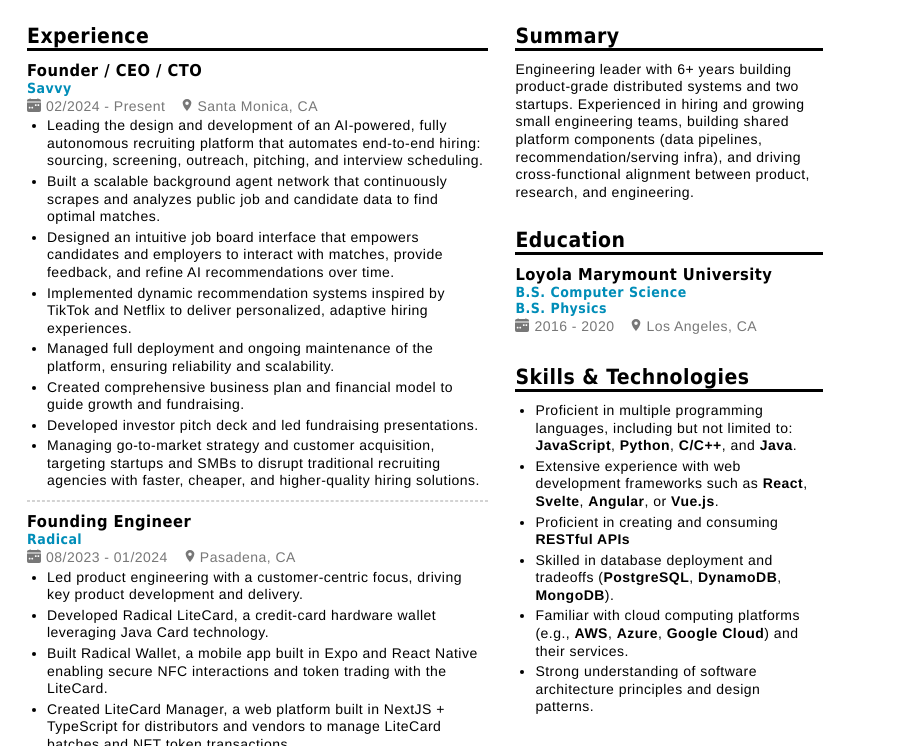
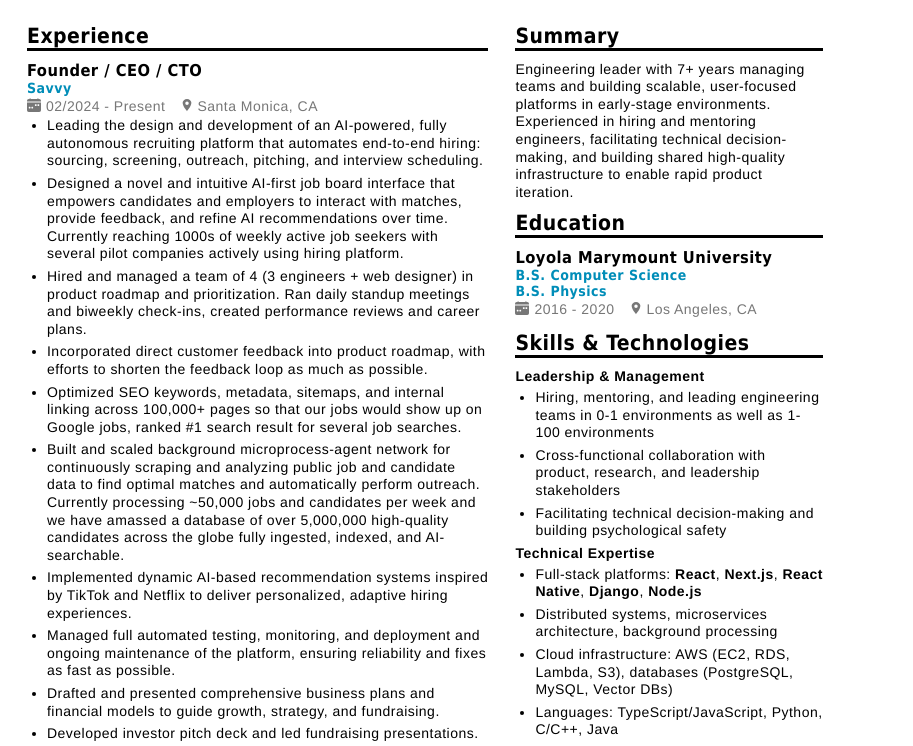
Before and after one commit to benjaminjkern/resume, a React app: page / in a window 1280 px wide. Shown: the part 174-920 px from the top of the page, without its empty margins (0-913 px from the left). Built offline with nearby package versions, Linux system fonts and the light colour scheme.

Commit message:
Hidden section, redid summary and skills and added a lot more to experience, need to finish skills, shorten savvy experience, clean up radical experience, do a scan through of the rest of the experience, flesh out hidden section

```diff
--- a/src/Resume.js
+++ b/src/Resume.js
@@ -9,6 +9,7 @@ import SkillsListSection from "./sections/SkillsListSection";
 import ProjectsSection from "./sections/ProjectsSection";
 import SummarySection from "./sections/SummarySection";
 import { SECTION_PADDING } from "./constants";
+import HiddenSection from "./sections/HiddenSection";
 
 const Resume = () => {
     return (
@@ -18,6 +19,7 @@ const Resume = () => {
                 style={{
                     margin: SECTION_PADDING,
                     overflow: "hidden",
+                    gap: SECTION_PADDING,
                     height: 1100 - 172.05 - 2 * SECTION_PADDING, // 172.05 = calculated height of top section
                 }}
             >
@@ -25,7 +27,7 @@ const Resume = () => {
                     <div style={{ flex: 3 }}>
                         <ExperienceSection />
                     </div>
-                    <div style={{ flex: 2, gap: SECTION_PADDING }}>
+                    <div style={{ flex: 2, gap: 10 }}>
                         <SummarySection />
                         <EducationSection />
                         <SkillsListSection />
@@ -39,11 +41,11 @@ const Resume = () => {
                     margin: SECTION_PADDING,
                     overflow: "hidden",
                     height: 1100 - 2 * SECTION_PADDING,
-                    gap: SECTION_PADDING,
                 }}
             >
                 <ExperienceContinuedSection />
-                <ProjectsSection />
+                {/* <ProjectsSection /> */}
+                <HiddenSection />
             </div>
         </>
     );
--- a/src/globals.css
+++ b/src/globals.css
@@ -32,7 +32,7 @@ span {
 ul {
     margin: 0 !important;
     padding-left: 20px;
-    gap: 3px;
+    gap: 5px;
     display: flex;
     flex-direction: column;
 }
--- a/src/sections/ExperienceSection.js
+++ b/src/sections/ExperienceSection.js
@@ -21,32 +21,57 @@ const ExperienceSection = () => {
                         pitching, and interview scheduling.
                     </li>
                     <li>
-                        Built a scalable background agent network that
-                        continuously scrapes and analyzes public job and
-                        candidate data to find optimal matches.
+                        Designed a novel and intuitive AI-first job board
+                        interface that empowers candidates and employers to
+                        interact with matches, provide feedback, and refine AI
+                        recommendations over time. Currently reaching 1000s of
+                        weekly active job seekers with several pilot companies
+                        actively using hiring platform.
                     </li>
                     <li>
-                        Designed an intuitive job board interface that empowers
-                        candidates and employers to interact with matches,
-                        provide feedback, and refine AI recommendations over
-                        time.
+                        Hired and managed a team of 4 (3 engineers + web
+                        designer) in product roadmap and prioritization. Ran
+                        daily standup meetings and biweekly check-ins, created
+                        performance reviews and career plans.
                     </li>
                     <li>
-                        Implemented dynamic recommendation systems inspired by
-                        TikTok and Netflix to deliver personalized, adaptive
-                        hiring experiences.
+                        Incorporated direct customer feedback into product
+                        roadmap, with efforts to shorten the feedback loop as
+                        much as possible.
                     </li>
                     <li>
-                        Managed full deployment and ongoing maintenance of the
-                        platform, ensuring reliability and scalability.
+                        Optimized SEO keywords, metadata, sitemaps, and internal
+                        linking across 100,000+ pages so that our jobs would
+                        show up on Google jobs, ranked #1 search result for
+                        several job searches.
                     </li>
                     <li>
-                        Created comprehensive business plan and financial model
-                        to guide growth and fundraising.
+                        Built and scaled background microprocess-agent network
+                        for continuously scraping and analyzing public job and
+                        candidate data to find optimal matches and automatically
+                        perform outreach. Currently processing ~50,000 jobs and
+                        candidates per week and we have amassed a database of
+                        over 5,000,000 high-quality candidates across the globe
+                        fully ingested, indexed, and AI-searchable.
+                    </li>
+                    <li>
+                        Implemented dynamic AI-based recommendation systems
+                        inspired by TikTok and Netflix to deliver personalized,
+                        adaptive hiring experiences.
+                    </li>
+                    <li>
+                        Managed full automated testing, monitoring, and
+                        deployment and ongoing maintenance of the platform,
+                        ensuring reliability and fixes as fast as possible.
+                    </li>
+                    <li>
+                        Drafted and presented comprehensive business plans and
+                        financial models to guide growth, strategy, and
+                        fundraising.
                     </li>
                     <li>
                         Developed investor pitch deck and led fundraising
-                        presentations.{" "}
+                        presentations.
                     </li>
                     <li>
                         Managing go-to-market strategy and customer acquisition,
@@ -56,15 +81,16 @@ const ExperienceSection = () => {
                     </li>
                 </Job>
                 <Job
-                    title="Founding Engineer"
-                    company="Radical"
+                    title="Lead Software Engineer - New Product Initiative"
+                    company="Radical Semiconductor"
                     dates="08/2023 - 01/2024"
                     location="Pasadena, CA"
-                    href="https://www.arete.com/"
+                    href="https://www.linkedin.com/company/radical-semiconductor/"
                 >
                     <li>
-                        Led product engineering with a customer-centric focus,
-                        driving key product development and delivery.
+                        Led product engineering team of 2 with a
+                        customer-centric focus, driving key product development
+                        and delivery.
                     </li>
                     <li>
                         Developed Radical LiteCard, a credit-card hardware
@@ -114,9 +140,13 @@ export const ExperienceContinuedSection = () => {
                         Recommendations across 10s of thousands of products
                     </li>
                     <li>
-                        Hired, trained, and managed a small team of engineers
-                        across the stack in order to produce a functional and
+                        Hired, trained, and managed a team of 5 engineers across
+                        the stack in order to produce a functional and
                         aesthetically pleasing customer-facing product
+                    </li>
+                    <li>
+                        Scaled REST API on AWS Elastic Beanstalk environment to
+                        10,000+ downloads
                     </li>
                     <li>
                         Programmed frontend using React Native and backend with
@@ -138,13 +168,15 @@ export const ExperienceContinuedSection = () => {
                         distributed environments
                     </li>
                     <li>
-                        Took charge of multiple projects and acted as primary
-                        integrator and person of contact
+                        Took charge of multiple projects as the only new hire
+                        who had a background in Physics & Software and acted as
+                        primary integrator and person of contact
                     </li>
                     <li>
-                        Led a small team to fully overhaul an existing product
-                        for GPU optimization (Fortran -&gt; C++/Cuda) and
-                        brought it to usability by research teams
+                        Led a team of 3 engineers through complete product
+                        overhaul (Fortran -&gt; C++/Cuda), managing project
+                        timeline, technical decisions, and stakeholder
+                        communication with research teams
                     </li>
                     <li>
                         Received high praise for ability to take on several
@@ -166,7 +198,8 @@ export const ExperienceContinuedSection = () => {
                     </li>
                     <li>
                         Collaborated with developers in extremely large
-                        streamlined code repositories and databases
+                        streamlined code repositories and databases to ensure
+                        software requirements are achieved
                     </li>
                 </Job>
                 {/* <Job
--- /dev/null
+++ b/src/sections/HiddenSection.js
@@ -0,0 +1,16 @@
+const HiddenSection = () => {
+    return (
+        <div style={{ flex: 0, height: 0, opacity: 0, overflow: "hidden" }}>
+            <ul>
+                <li>Software Engineering</li>
+                <li>Senior Software Engineering</li>
+                <li>UI/UX Design</li>
+                <li>UI Design</li>
+                <li>UX Design</li>
+                <li>JavaScript</li>
+            </ul>
+        </div>
+    );
+};
+
+export default HiddenSection;
--- a/src/sections/SkillsListSection.js
+++ b/src/sections/SkillsListSection.js
@@ -39,77 +39,39 @@ Team Building
 Product Management
 UI/UX Design`;
 
-const HIDDEN = {
-    opacity: 0,
-    position: "fixed",
-    top: "-100%",
-};
-
 const SkillsListSection = () => {
     return (
         <Section title="Skills & Technologies">
+            <b style={{ marginBottom: 5 }}>Leadership & Management</b>
             <ul>
                 <li>
-                    Proficient in multiple programming languages, including but
-                    not limited to: <b>JavaScript</b>, <b>Python</b>,{" "}
-                    <b>C/C++</b>, and <b>Java</b>.
+                    Hiring, mentoring, and leading engineering teams in 0-1
+                    environments as well as 1-100 environments
                 </li>
                 <li>
-                    Extensive experience with web development frameworks such as{" "}
-                    <b>React</b>, <b>Svelte</b>, <b>Angular</b>, or{" "}
-                    <b>Vue.js</b>.
-                </li>
-                <li style={HIDDEN}>
-                    Experience and strong understanding of Mobile App
-                    Development.
+                    Cross-functional collaboration with product, research, and
+                    leadership stakeholders
                 </li>
                 <li>
-                    Proficient in creating and consuming <b>RESTful APIs</b>
+                    Facilitating technical decision-making and building
+                    psychological safety
+                </li>
+            </ul>
+            <b style={{ marginBlock: 5 }}>Technical Expertise</b>
+            <ul>
+                <li>
+                    Full-stack platforms: <b>React</b>, <b>Next.js</b>,{" "}
+                    <b>React Native</b>, <b>Django</b>, <b>Node.js</b>
                 </li>
                 <li>
-                    Skilled in database deployment and tradeoffs (
-                    <b>PostgreSQL</b>, <b>DynamoDB</b>, <b>MongoDB</b>).
+                    Distributed systems, microservices architecture, background
+                    processing
                 </li>
                 <li>
-                    Familiar with cloud computing platforms (e.g., <b>AWS</b>,{" "}
-                    <b>Azure</b>, <b>Google Cloud</b>) and their services.
+                    Cloud infrastructure: AWS (EC2, RDS, Lambda, S3), databases
+                    (PostgreSQL, MySQL, Vector DBs)
                 </li>
-                <li style={HIDDEN}>
-                    Solid knowledge of version control systems such as{" "}
-                    <b>Git</b>, including branching and merging strategies.
-                </li>
-                <li style={HIDDEN}>
-                    Experience in agile development methodologies, including
-                    Scrum or Kanban.
-                </li>
-                <li style={HIDDEN}>
-                    Knowledge of software testing principles and frameworks
-                    (e.g., JUnit, Selenium, Jest).
-                </li>
-                <li style={HIDDEN}>
-                    Familiar with containerization technologies like Docker and
-                    container orchestration platforms like Kubernetes.
-                </li>
-                <li style={HIDDEN}>
-                    Strong problem-solving skills and ability to troubleshoot
-                    complex software issues.
-                </li>
-                <li style={HIDDEN}>
-                    Understanding of software security best practices and
-                    experience in implementing security measures.
-                </li>
-                <li style={HIDDEN}>
-                    Excellent collaboration and communication skills, both
-                    within cross-functional teams and with stakeholders.
-                </li>
-                <li>
-                    Strong understanding of software architecture principles and
-                    design patterns.
-                </li>
-                <li style={HIDDEN}>
-                    Continuous learning mindset and ability to quickly adapt to
-                    new technologies and frameworks.
-                </li>
+                <li>Languages: TypeScript/JavaScript, Python, C/C++, Java</li>
             </ul>
         </Section>
     );
--- a/src/sections/SummarySection.js
+++ b/src/sections/SummarySection.js
@@ -4,12 +4,11 @@ const SummarySection = () => {
     return (
         <Section title="Summary">
             <span>
-                Engineering leader with 6+ years building product-grade
-                distributed systems and two startups. Experienced in hiring and
-                growing small engineering teams, building shared platform
-                components (data pipelines, recommendation/serving infra), and
-                driving cross-functional alignment between product, research,
-                and engineering.
+                Engineering leader with 7+ years managing teams and building
+                scalable, user-focused platforms in early-stage environments.
+                Experienced in hiring and mentoring engineers, facilitating
+                technical decision-making, and building shared high-quality
+                infrastructure to enable rapid product iteration.
             </span>
         </Section>
     );
```
